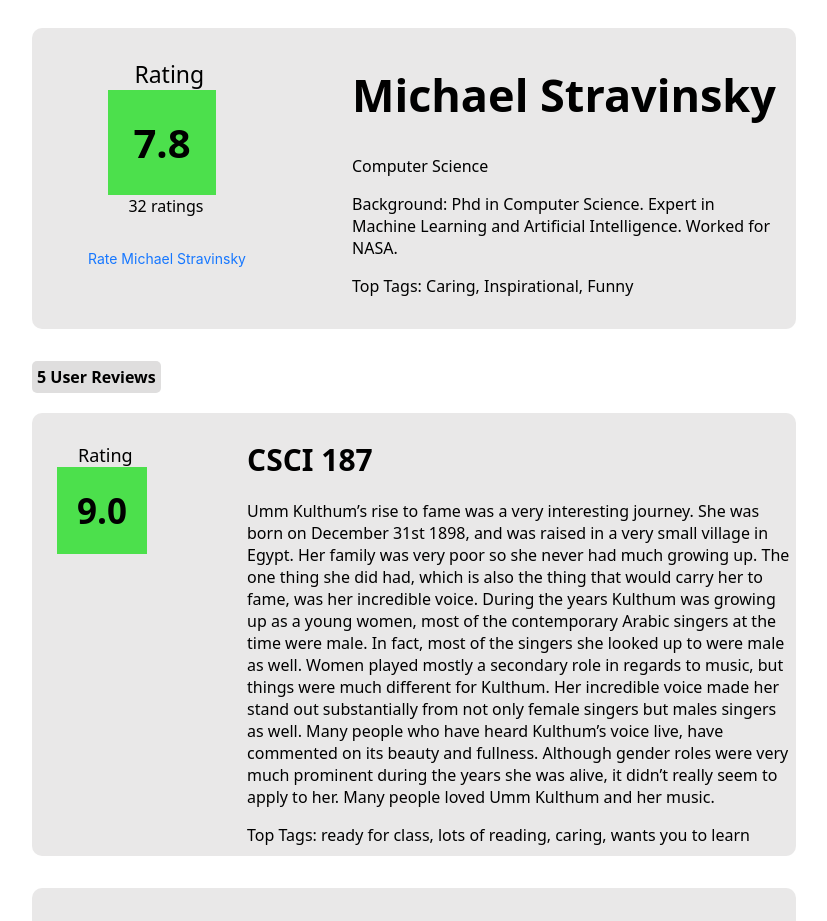
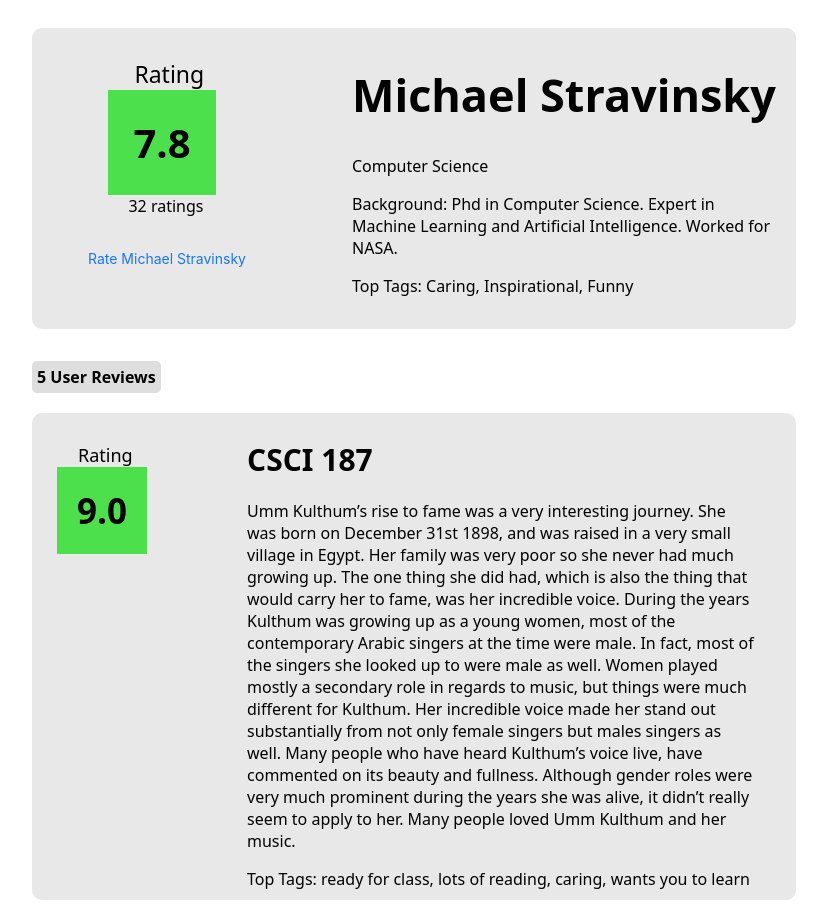
Before and after one commit to dsaini64/my-peer-advisor, a Next.js app in the folder website/: page / in a window 1280 px wide. Shown: the top 921 px of the page, without its empty margins (226-1053 px from the left). Built offline with nearby package versions, Linux system fonts and the light colour scheme.

Commit message:
added padding to user cards

```diff
--- a/website/src/app/globals.css
+++ b/website/src/app/globals.css
@@ -156,7 +156,7 @@
   }
   font-size: 16px;
   font-weight: 400;
-  /* padding-right: 20px; */
+  padding-right: 40px;
   /* max-width: 750px; */
 }
 
```
